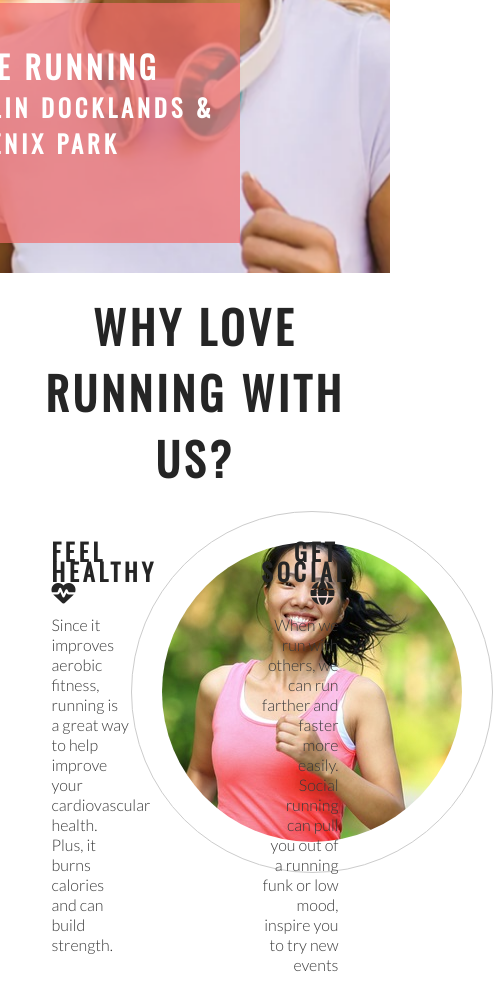
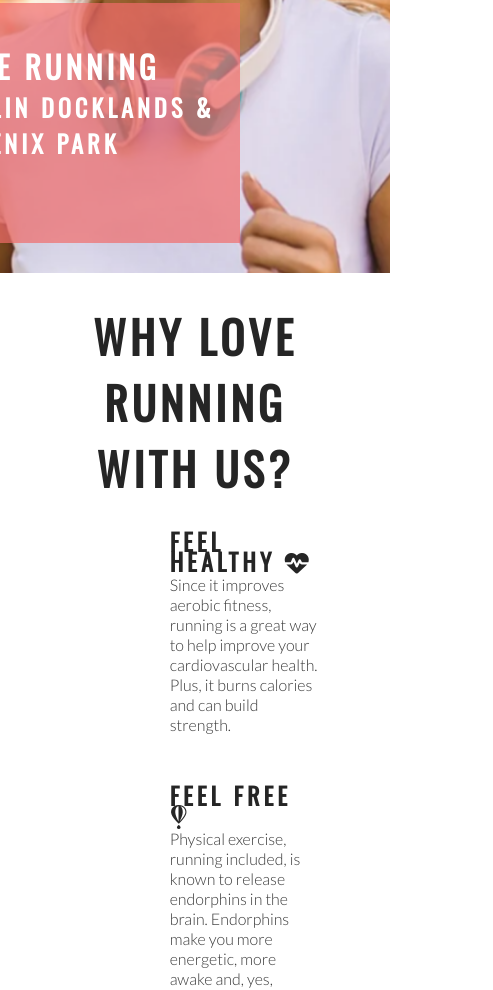
Before and after one commit to naisepaul/love-running, a plain HTML site: page index.html in a window 390 px wide. Shown: the part 477-1467 px from the top of the page, 493 px wide, since content can reach past the window. Drawn offline with nearby package versions, Linux system fonts and the light colour scheme.

Commit message:
Add styles to club ethos section for max-width 1200px

```diff
--- a/assets/css/style.css
+++ b/assets/css/style.css
@@ -250,3 +250,39 @@ footer {
 #photos>img {
     width: 100%;
 }
+
+/* media queries */
+
+/* for larger to medium screens ize from 1200px wide and down */
+
+@media screen and (max-width: 1200px) {
+    #club-ethos {
+        width: 65%;
+        height: 1200px;
+        margin: 0 auto;
+    }
+
+    #welcome {
+        padding: 30px 0;
+        margin: 0;
+
+    }
+
+    #left-about,
+    #right-about {
+        width: 100%;
+        float: left;
+        padding: 0;
+    }
+
+    #center-about {
+        clear: both;
+        width: 100%;
+        float: left;
+        padding: 0;
+    }
+
+    hr {
+        display: none;
+    }
+}
```
